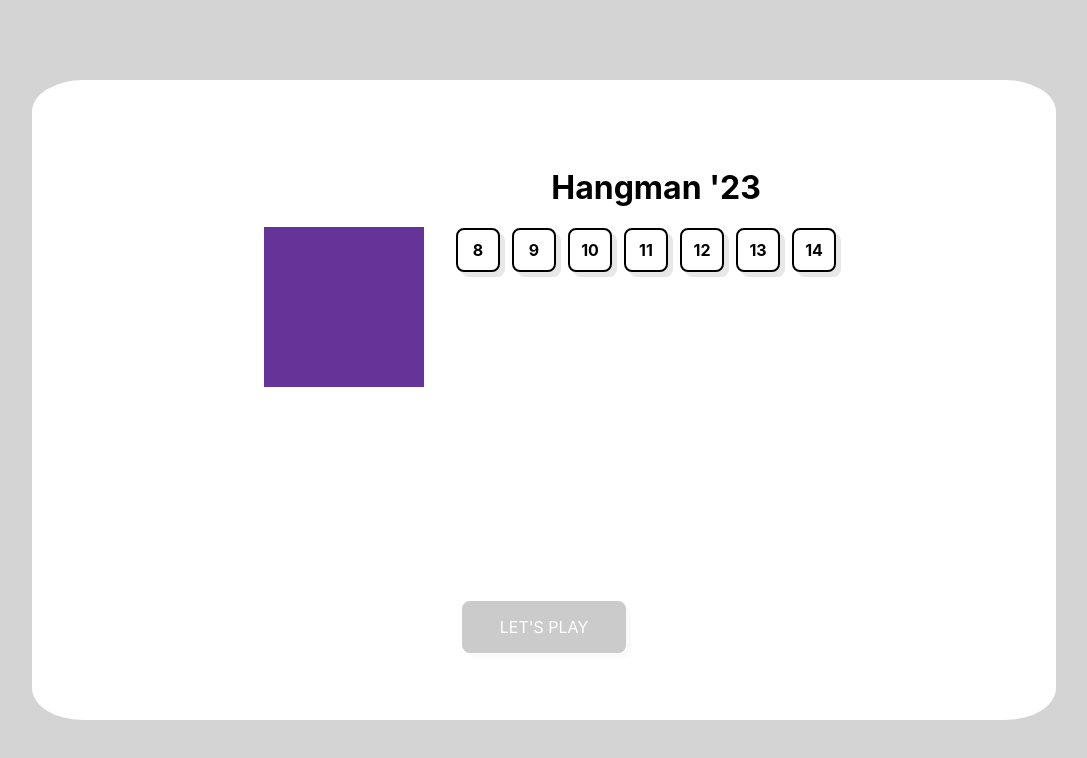
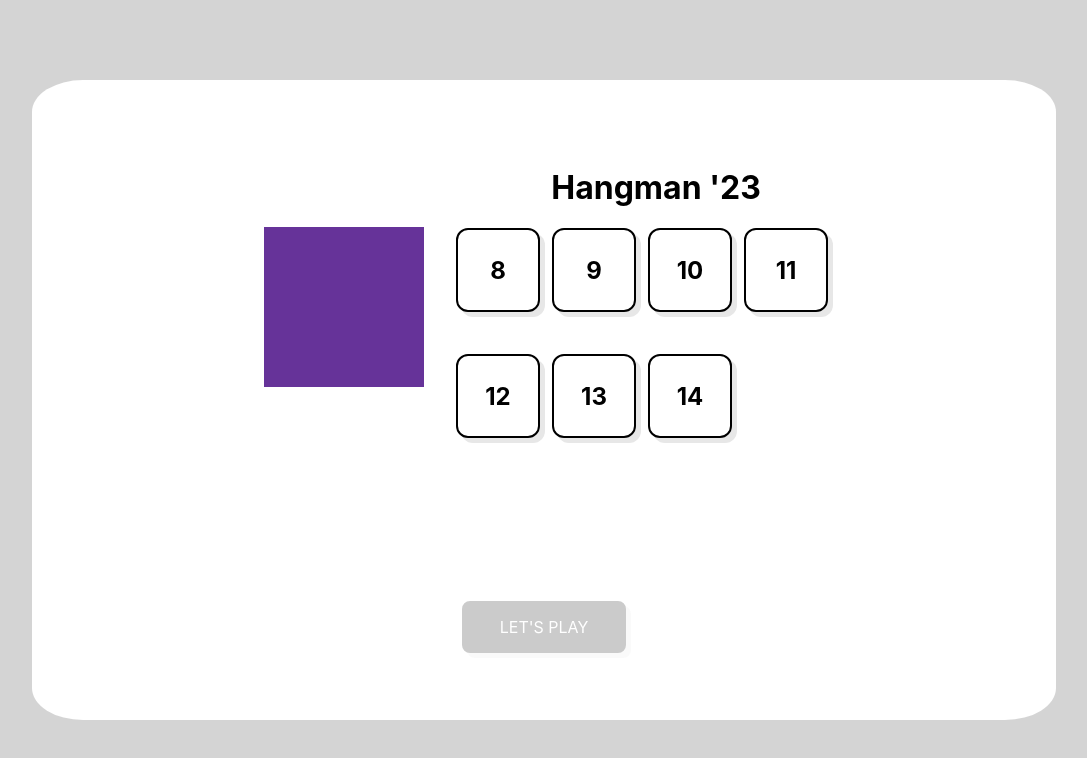
Before and after one commit to wolf-adam/Demo, a React (Create React App) app: page / in a window 1280 px wide. Shown: the top 758 px of the page, without its empty margins (96-1183 px from the left). Built offline with nearby package versions, Linux system fonts and the light colour scheme.

Commit message:
refactor length btn's size

```diff
--- a/src/components/LetterButtonGroup/LetterButtonGroup.jsx
+++ b/src/components/LetterButtonGroup/LetterButtonGroup.jsx
@@ -18,6 +18,7 @@ const LetterButtonGroup = () => {
                             dispatch({ type: 'clicked', value: letter.value })
                     }}
                     disabled={letter.clicked}
+                    isLetter
                 />
             ))}
         </div>
--- a/src/components/common/LetterButton/LetterButton.css
+++ b/src/components/common/LetterButton/LetterButton.css
@@ -1,6 +1,12 @@
 .letter-button {
     width: 2.5rem;
     height: 2.5rem;
+}
+
+.length-button {
+    width: 5rem;
+    height: 5rem;
+    font-size: x-large;
 }
 
 .bold {
--- a/src/components/common/LetterButton/LetterButton.js
+++ b/src/components/common/LetterButton/LetterButton.js
@@ -1,8 +1,10 @@
 import Button from '../Button/Button';
 import './LetterButton.css';
 
-const LetterButton = ({ disabled, onClick, text, selected }) => {
-    let classNames = ['letter-button', 'bold'];
+const LetterButton = ({ disabled, onClick, text, selected, isLetter }) => {
+    let classNames = ['bold'];
+    if (isLetter) classNames.push('letter-button');
+    else classNames.push('length-button');
     if (selected) classNames.push('selected');
 
     return (
```
